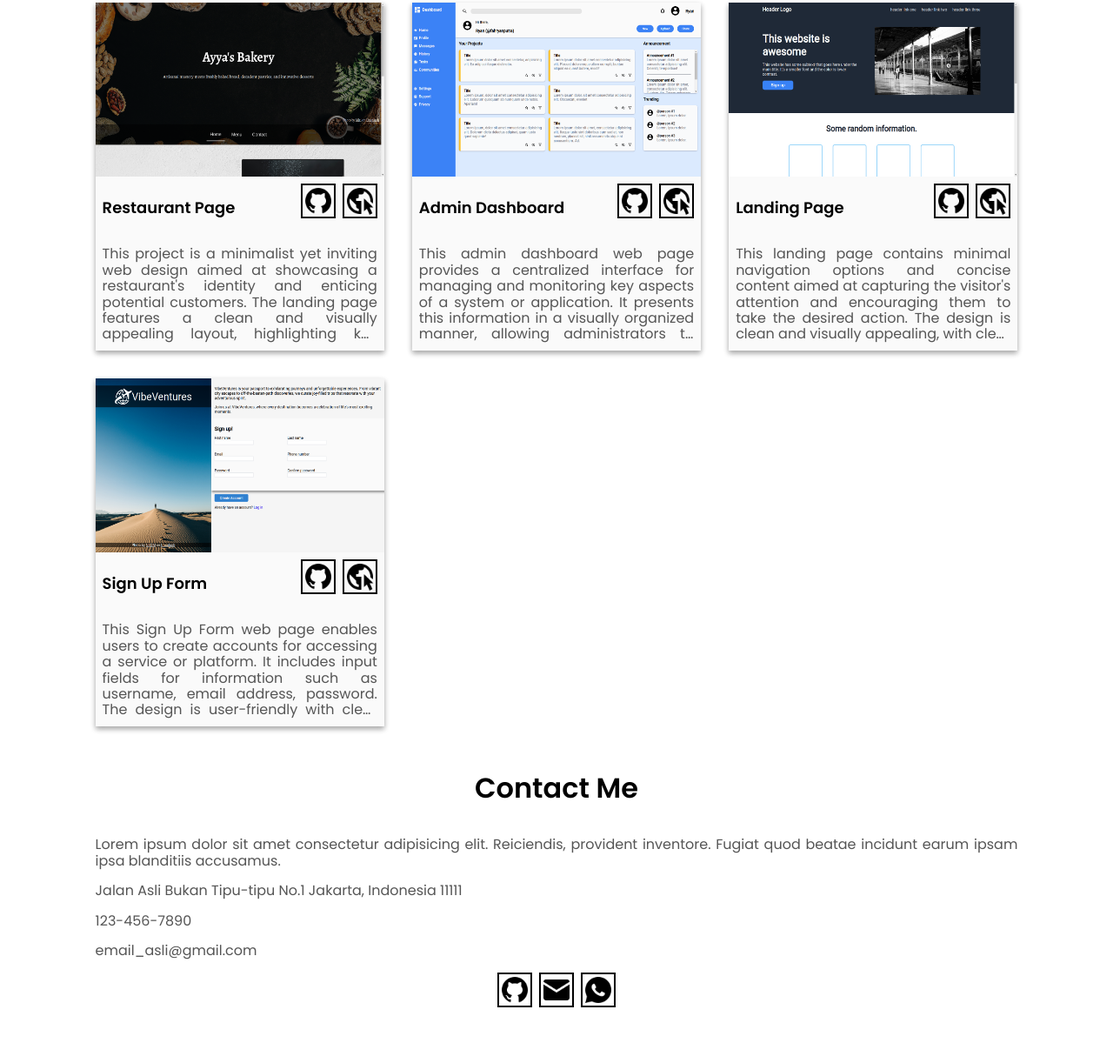
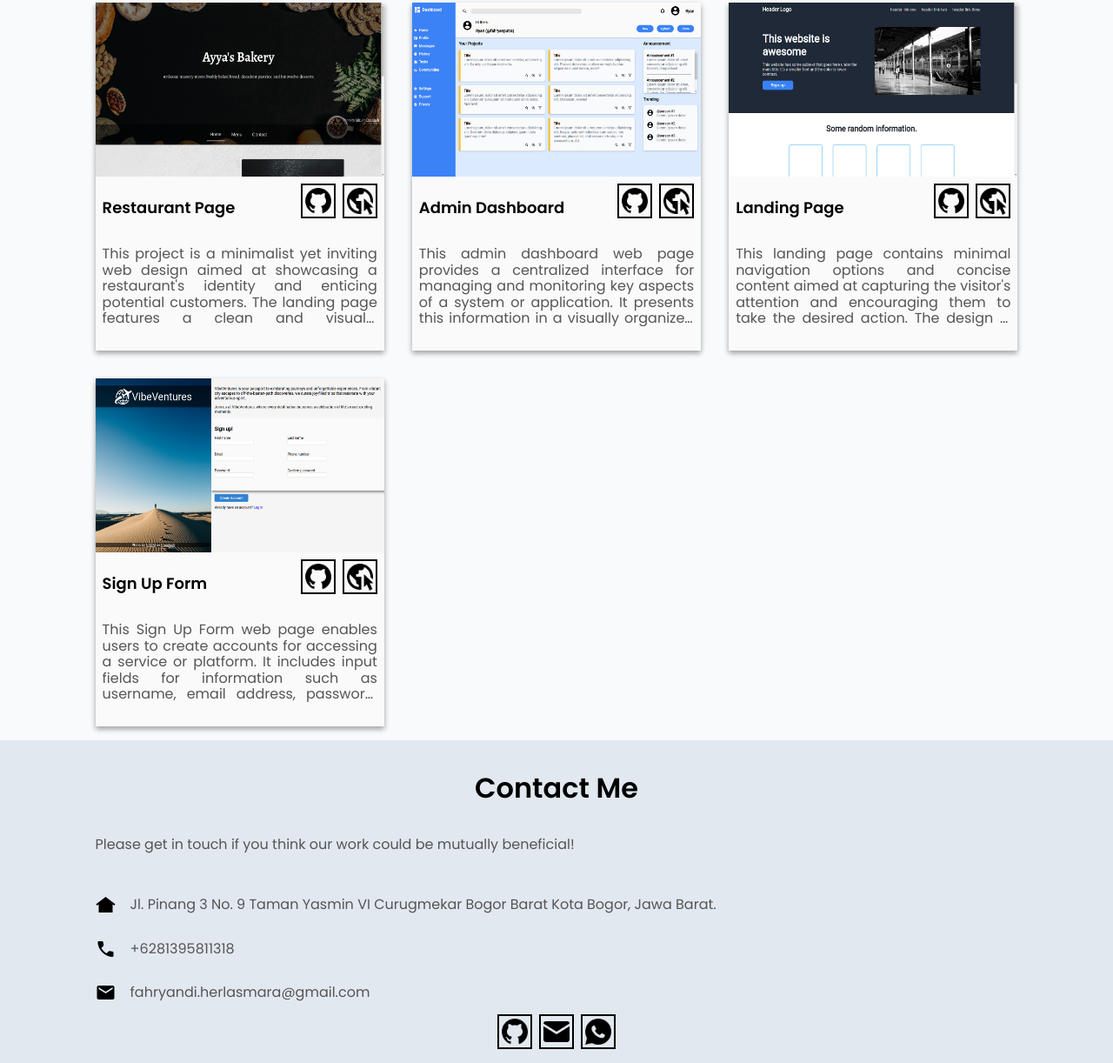
Before and after one commit to fahryanputra/portfolio, a website built with webpack: page src/templates/index.html in a window 1280 px wide. Shown: the part 1439-2661 px from the top of the page at 87% size. Before the commit the page ends 2613 px from the top, so only its background shows below. Built offline with nearby package versions, Linux system fonts and the light colour scheme; files whose address does not match are found by name.

Commit message:
Change background color and add some icons

```diff
--- a/src/components/projectCards.js
+++ b/src/components/projectCards.js
@@ -17,11 +17,9 @@ function createCardDescription(project) {
   const iconsContainer = document.createElement("div");
   iconsContainer.classList.add("icons");
 
-  const githubIcon = document.createElement("div");
-  githubIcon.classList.add("github-icon");
-  githubIcon.addEventListener("click", () => {
-    openLink(project.github);
-  });
+  const githubIcon = document.createElement("a");
+  githubIcon.setAttribute("href", project.github);
+  githubIcon.setAttribute("target", "_blank");
 
   const githubImg = document.createElement("img");
   githubImg.src = "./assets/github-icon.png";
@@ -30,11 +28,9 @@ function createCardDescription(project) {
   iconsContainer.appendChild(githubIcon);
 
   if (project.demo != "") {
-    const demoIcon = document.createElement("div");
-    demoIcon.classList.add("demo-icon");
-    demoIcon.addEventListener("click", () => {
-      openLink(project.demo);
-    });
+    const demoIcon = document.createElement("a");
+    demoIcon.setAttribute("href", project.demo);
+    demoIcon.setAttribute("target", "_blank");
 
     const demoImg = document.createElement("img");
     demoImg.src = "./assets/demo-icon.png";
--- a/src/styles/style.css
+++ b/src/styles/style.css
@@ -12,6 +12,15 @@ body {
   font-family: "Poppins", sans-serif;
   display: flex;
   flex-direction: column;
+  background-color: rgb(248 250 252);
+}
+
+.material-symbols-outlined {
+  font-variation-settings:
+    "FILL" 1,
+    "wght" 400,
+    "GRAD" 0,
+    "opsz" 24;
 }
 
 a {
@@ -35,6 +44,10 @@ p {
   align-items: center;
   justify-content: center;
   padding: 1rem;
+  background-color: rgb(255 255 255);
+  box-shadow:
+    rgba(0, 0, 0, 0.1) 0px 10px 15px -3px,
+    rgba(0, 0, 0, 0.05) 0px 4px 6px -2px;
 }
 
 .profile-container {
@@ -129,12 +142,14 @@ p {
   gap: 0.5rem;
 }
 
+.icons > a,
 .icons > div {
   border: 2px black solid;
   width: 40px;
   height: 40px;
 }
 
+.icons > a img,
 .icons > div img {
   width: 100%;
   height: 100%;
@@ -148,7 +163,7 @@ p {
   text-align: justify;
   display: -webkit-box;
   max-width: 100%;
-  -webkit-line-clamp: 6;
+  -webkit-line-clamp: 5;
   -webkit-box-orient: vertical;
   overflow: hidden;
 }
@@ -158,11 +173,18 @@ footer {
   flex-direction: column;
   align-items: center;
   padding: 1rem;
+  background-color: rgb(226 232 240);
 }
 
 .contact-container {
   text-align: justify;
   width: 85%;
+}
+
+.contact-container > div {
+  display: flex;
+  align-items: center;
+  gap: 1rem;
 }
 
 @media (max-width: 280px) {
--- a/src/templates/index.html
+++ b/src/templates/index.html
@@ -9,6 +9,10 @@
       href="https://fonts.googleapis.com/css2?family=Merriweather:ital,wght@0,300;0,400;0,700;0,900;1,300;1,400;1,700;1,900&family=Roboto:ital,wght@0,100;0,300;0,400;0,500;0,700;0,900;1,100;1,300;1,400;1,500;1,700;1,900&display=swap"
       rel="stylesheet"
     />
+    <link
+      rel="stylesheet"
+      href="https://fonts.googleapis.com/css2?family=Material+Symbols+Outlined:opsz,wght,FILL,GRAD@20..48,100..700,0..1,-50..200"
+    />
     <title>Portfolio</title>
   </head>
   <body>
@@ -18,14 +22,12 @@
         <div class="about-me">
           <h1>About Me</h1>
           <p>
-            Lorem ipsum, dolor sit amet consectetur adipisicing elit.
-            Consequatur corrupti incidunt tempora, est aspernatur quisquam
-            maiores itaque at quia, mollitia ad consectetur rem animi nemo sunt
-            ipsa eligendi? Alias id deserunt fugit. Ex iusto temporibus
-            accusantium, magni saepe dolorum impedit maiores reiciendis soluta
-            eaque dignissimos blanditiis voluptate dolore illum, ut nisi nihil
-            minus quas voluptas quod enim labore pariatur officia. Aspernatur
-            placeat ea officia id delectus hic iste accusantium sint.
+            Hi there! I'm Ryan, a passionate software developer with a love for
+            crafting elegant solutions to complex problems. With 2 years of
+            experience in the industry, I thrive on building innovative
+            applications that make a difference. From coding to testing, I'm
+            dedicated to delivering high-quality, efficient software that meets
+            the needs of users.
           </p>
         </div>
       </div>
@@ -38,13 +40,25 @@
       <h1>Contact Me</h1>
       <div class="contact-container">
         <p>
-          Lorem ipsum dolor sit amet consectetur adipisicing elit. Reiciendis,
-          provident inventore. Fugiat quod beatae incidunt earum ipsam ipsa
-          blanditiis accusamus.
+          Please get in touch if you think our work could be mutually
+          beneficial!
         </p>
-        <p>Jalan Asli Bukan Tipu-tipu No.1 Jakarta, Indonesia 11111</p>
-        <p>123-456-7890</p>
-        <p>email_asli@gmail.com</p>
+        <br />
+        <div>
+          <span class="material-symbols-outlined"> other_houses </span>
+          <p>
+            Jl. Pinang 3 No. 9 Taman Yasmin VI Curugmekar Bogor Barat Kota
+            Bogor, Jawa Barat.
+          </p>
+        </div>
+        <div>
+          <span class="material-symbols-outlined"> call </span>
+          <p>+6281395811318</p>
+        </div>
+        <div>
+          <span class="material-symbols-outlined"> mail </span>
+          <p>fahryandi.herlasmara@gmail.com</p>
+        </div>
       </div>
       <div class="icons">
         <div class="github-icon">
```
Also changed, not shown: dist/index.bundle.js, dist/index.html.
